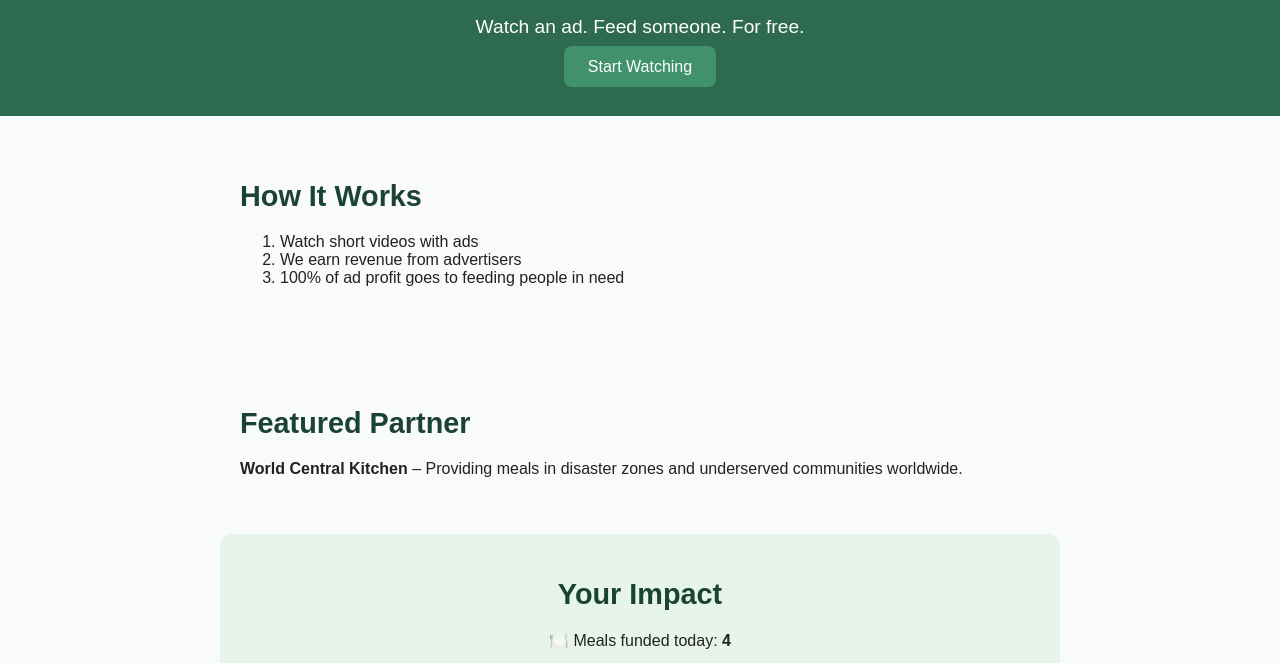
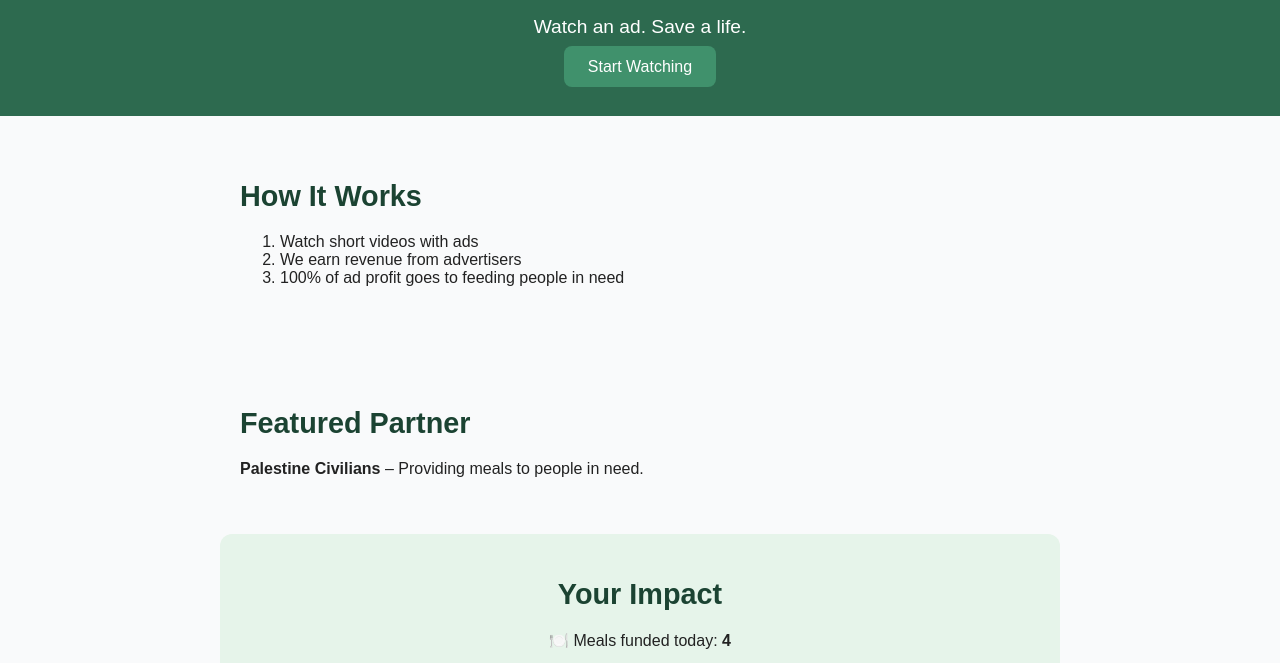
Before and after one commit to Kutendaa/LEBEN, a plain HTML site: page index.html in a window 1280 px wide. Shown: the part 115-778 px from the top of the page. Drawn offline with Linux system fonts and the light colour scheme.

Commit message:
Update index.html

```diff
--- a/index.html
+++ b/index.html
@@ -3,7 +3,7 @@
 <head>
   <meta charset="UTF-8" />
   <meta name="viewport" content="width=device-width, initial-scale=1.0"/>
-  <title>Leben – Watch Ads. Feed People.</title>
+  <title>Leben – Watch Ads. Save Lives.</title>
   <style>
     body {
       font-family: Arial, sans-serif;
@@ -65,7 +65,7 @@
 
   <header>
     <h1>Leben</h1>
-    <p>Watch an ad. Feed someone. For free.</p>
+    <p>Watch an ad. Save a life.</p>
     <a href="#watch" class="btn">Start Watching</a>
   </header>
 
@@ -80,7 +80,7 @@
 
   <section class="partner">
     <h2>Featured Partner</h2>
-    <p><strong>World Central Kitchen</strong> – Providing meals in disaster zones and underserved communities worldwide.</p>
+    <p><strong>Palestine Civilians</strong> – Providing meals to people in need. </p>
   </section>
 
   <section class="impact">
```
